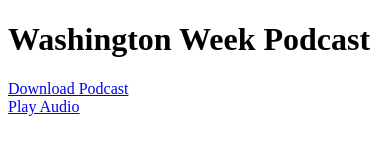
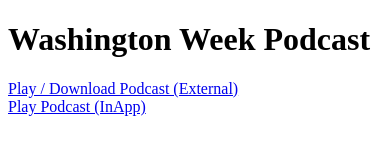
Before and after one commit to constillations/pgb-audio, a plain HTML site: page www/index.html in a window 390 px wide. Drawn offline with Linux system fonts and the light colour scheme; some packages are replaced by stand-ins of ours.

Commit message:
Update description

```diff
--- a/www/index.html
+++ b/www/index.html
@@ -68,9 +68,9 @@
   <body>
     <h1>Washington Week Podcast</h1>
 
-    <a href="#" onclick="navigator.app.loadUrl('http://www.pbs.org/weta/washingtonweek/rss/media/20121214_washweek.mp3', { openExternal:true } );">Download Podcast</a>
+    <a href="#" onclick="navigator.app.loadUrl('http://www.pbs.org/weta/washingtonweek/rss/media/20121214_washweek.mp3', { openExternal:true } );">Play / Download Podcast (External)</a>
 	<br />
-	<a href="#" class="btn large" onclick="playAudio('http://www.pbs.org/weta/washingtonweek/rss/media/20121214_washweek.mp3');">Play Audio</a>
+	<a href="#" class="btn large" onclick="playAudio('http://www.pbs.org/weta/washingtonweek/rss/media/20121214_washweek.mp3');">Play Podcast (InApp)</a>
 
   </body>
 </html>
```
Also changed, not shown: 1 other file.
